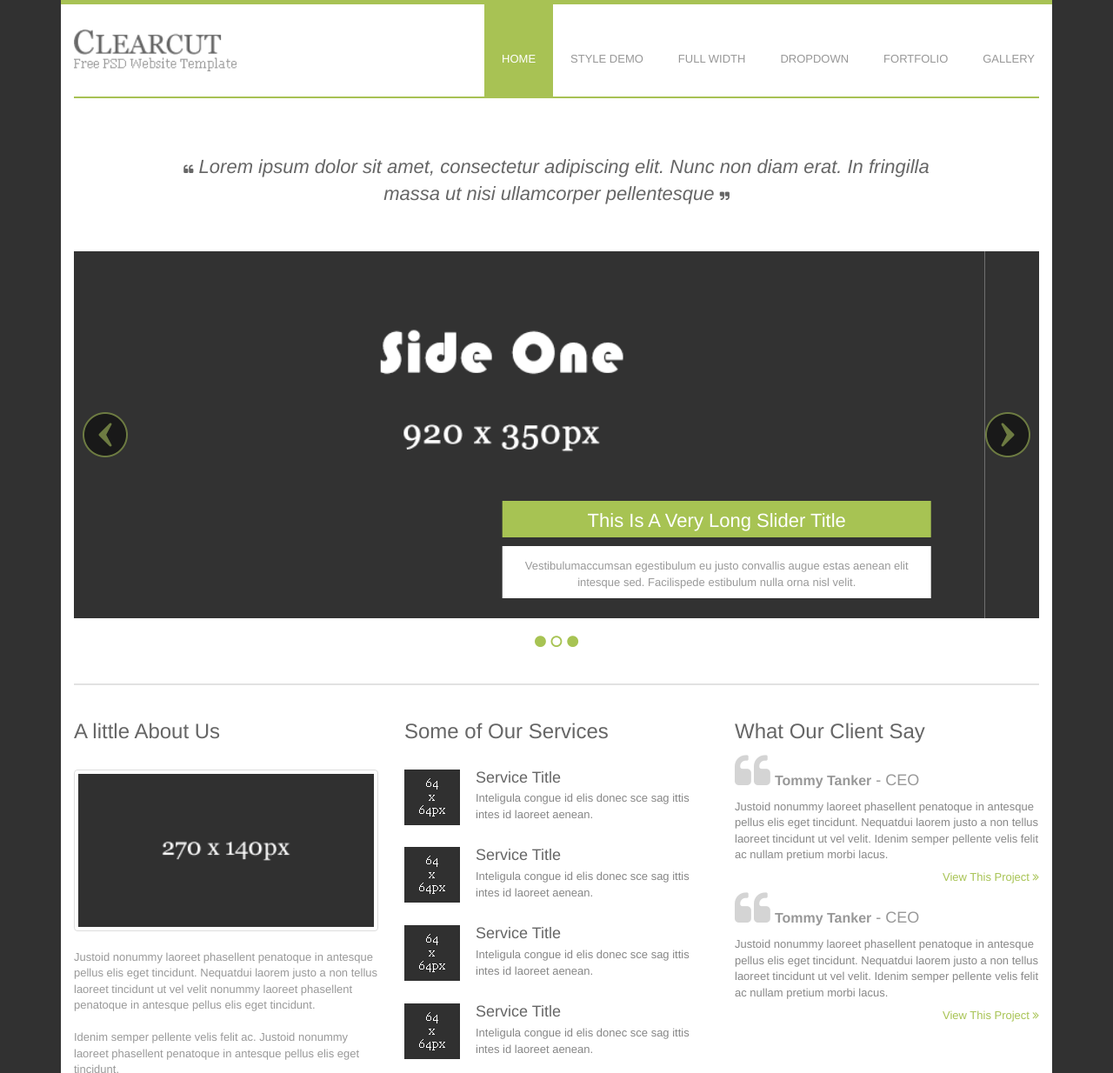
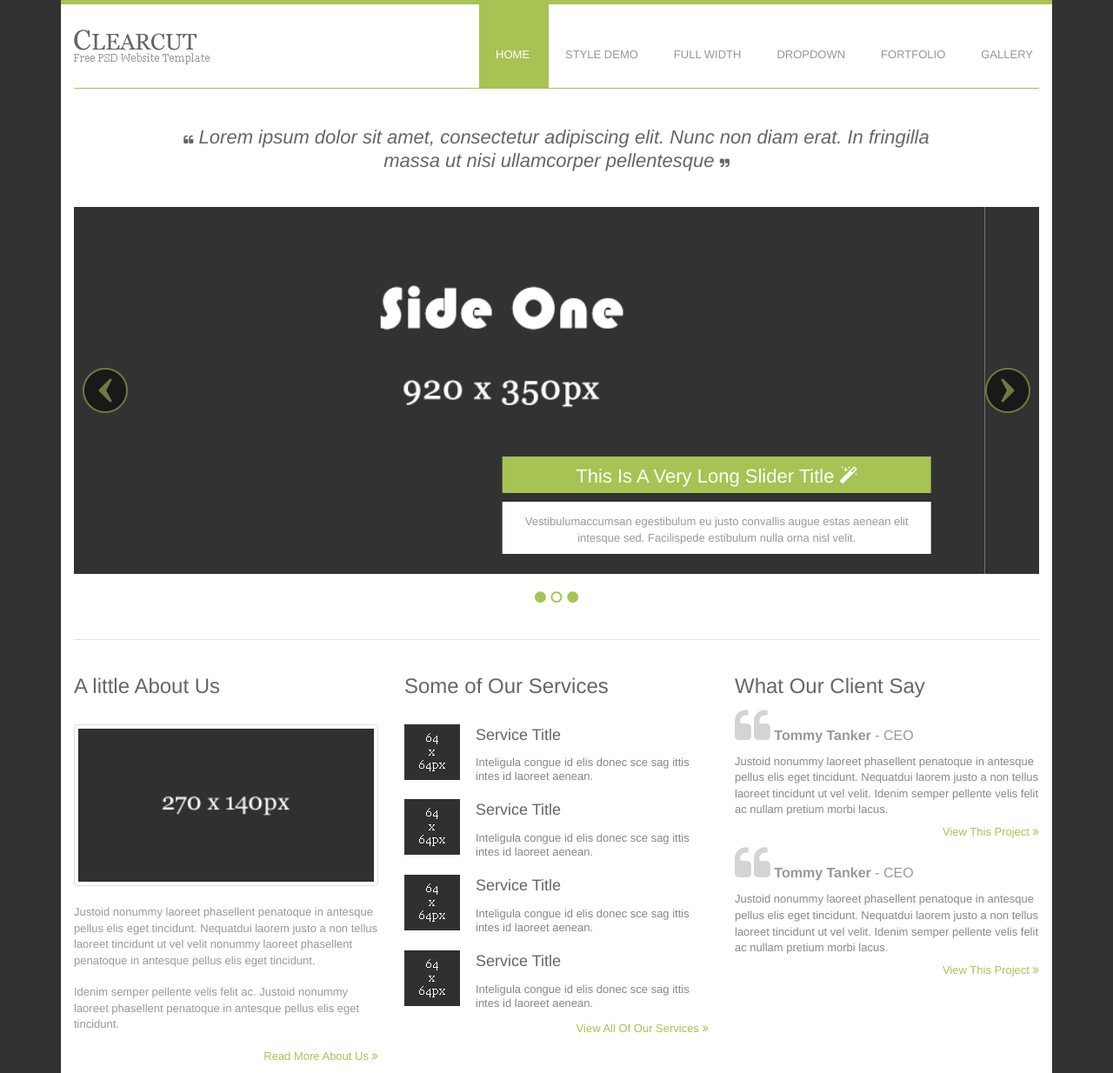
Before and after one commit to tutv/clearcut, a plain HTML site: page index.html in a window 1280 px wide. Shown: the top 1234 px of the page at 87% size. Drawn offline with Linux system fonts and the light colour scheme.

Commit message:
Chỉnh lại 1 số lỗi thừa thiếu px.

```diff
--- a/css/main.css
+++ b/css/main.css
@@ -19,15 +19,14 @@
 
 /* Navigation */
 #navbar-top {
-    min-height: 100px;
     border: none;
     background-color: #fff;
 }
 
 #navbar-top .navbar-brand {
-    min-height: 106px;
+    min-height: 96px;
     padding-top: 29px;
-    padding-bottom: 29px;
+    padding-bottom: 27px;
 }
 
 .navbar-brand img {
@@ -41,14 +40,15 @@
 #navbar-top ul.nav > li > a {
     text-transform: uppercase;
     color: #979797;
-    padding: 53px 20px 33px;
+    padding: 53px 22px 33px 19px;
+    line-height: 10px;
 }
 
 /* Nabar for mobile */
 #navbar-mobile ul.nav > li > a {
     text-transform: uppercase;
     color: #979797;
-    padding: 10px 20px;
+    padding: 20px;
 }
 
 #navbar-top ul.nav > li.active > a {
@@ -57,14 +57,14 @@
 }
 
 #navbar-top .boder-bottom {
-    border: 1px solid #a8c254;
+    border-top: 1px solid #a8c254;
     margin: 0 15px;
 }
 
 /* Shout */
 .shout {
     width: 80%;
-    padding-top: 43px;
+    padding-top: 22px;
     padding-bottom: 40px;
 }
 
@@ -72,6 +72,8 @@
     font-size: 22px;
     text-align: center;
     font-style: italic;
+    line-height: 27px;
+    margin-bottom: 0;
 }
 
 .shout p i.fa{
@@ -88,7 +90,7 @@
 }
 
 #slider .border-bottom {
-    border: 1px solid #e2e2e2;
+    border-top: 1px solid #e2e2e2;
 }
 
 #slider .carousel-caption {
@@ -215,12 +217,14 @@
 }
 
 .service h4 {
-    margin-top: 0;
-    margin-bottom: 5px;
+    margin-top: 3px;
+    margin-bottom: 14px;
 }
 
 .service p {
     color: #868686;
+    margin-bottom: 0;
+    line-height: 16px;
 }
 
 #clientSay h3 {
@@ -238,11 +242,12 @@
 
 .quote h4 {
     color: #989898;
+    font-size: 16px;
+    line-height: 15px;
 }
 
 .quote h4 > span {
     font-weight: bold;
-    font-size: 16px;
 }
 
 .quote h4 > i.fa {
--- a/index.html
+++ b/index.html
@@ -80,7 +80,7 @@
                             <div class="item active">
                                 <img alt="First slide" src="images/920x350px_1.png" class="img-responsive img-fullwidth">
                                 <div class="carousel-caption hidden-xs">
-                                    <h3>This Is A Very Long Slider Title</h3>
+                                    <h3>This Is A Very Long Slider Title <i class="fa fa-magic"></i></h3>
                                     <p>Vestibulumaccumsan egestibulum eu justo convallis augue estas aenean elit intesque sed. Facilispede estibulum nulla orna nisl velit.</p>
                                 </div>
                             </div>
```
Also changed, not shown: images/quote.png (added).
